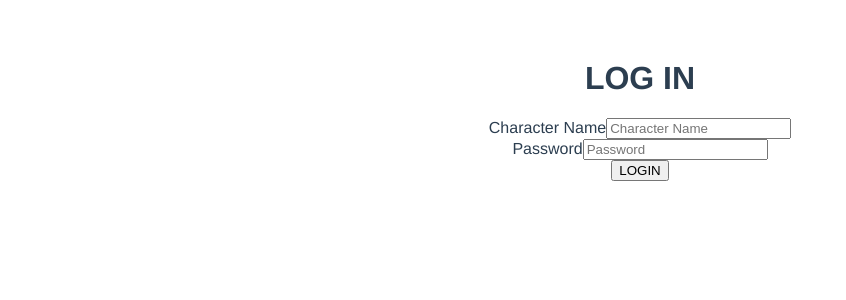
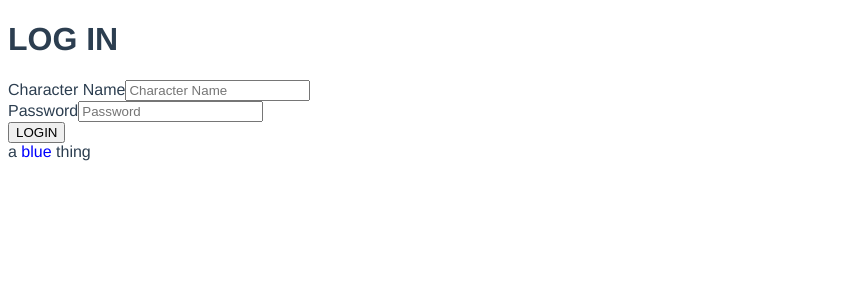
Before and after one commit to teebes/wotc, a Vue app: page / in a window 1280 px wide. Shown: the top 300 px of the page, without its empty margins (0-846 px from the left). Built offline with nearby package versions, Linux system fonts and the light colour scheme.

Commit message:
Got something working!

```diff
--- a/package.json
+++ b/package.json
@@ -14,6 +14,8 @@
     "@vue/cli-plugin-babel": "^3.0.1",
     "@vue/cli-plugin-eslint": "^3.0.1",
     "@vue/cli-service": "^3.0.1",
+    "node-sass": "^4.9.3",
+    "sass-loader": "^7.1.0",
     "vue-template-compiler": "^2.5.17"
   },
   "eslintConfig": {
--- a/src/App.vue
+++ b/src/App.vue
@@ -27,8 +27,6 @@ export default {
   font-family: 'Avenir', Helvetica, Arial, sans-serif;
   -webkit-font-smoothing: antialiased;
   -moz-osx-font-smoothing: grayscale;
-  text-align: center;
   color: #2c3e50;
-  margin-top: 60px;
 }
 </style>
--- a/src/components/Client.vue
+++ b/src/components/Client.vue
@@ -1,16 +1,39 @@
 <template>
     <div>
-        <Login/>
+        <component v-on:submit-login="onSubmitLogin"
+                   v-bind:is="currentComponent"/>
+
+
     </div>
 </template>
 
 <script>
 import Login from './Login.vue'
+import Game from './Game.vue'
 
 export default {
     name: 'Client',
     components: {
         Login,
+        Game,
+    },
+    data() {
+        return {
+            isLoggedIn: false
+        }
+    },
+    methods: {
+        onSubmitLogin (charname, password) {
+            console.log(this.ws);
+
+            console.log('Would like to submit with ' + charname + ' and ' + password);
+            this.isLoggedIn = true;
+        }
+    },
+    computed: {
+        currentComponent: function() {
+            return this.isLoggedIn ? 'Game' : 'Login'
+        }
     }
 }
 </script>
--- /dev/null
+++ b/src/components/Game.vue
@@ -0,0 +1,9 @@
+<template>
+    <div>Game</div>
+</template>
+
+<script>
+export default {
+
+}
+</script>
--- a/src/components/Login.vue
+++ b/src/components/Login.vue
@@ -3,24 +3,59 @@
 
         <h1>LOG IN</h1>
 
-        <div class="form-group">
+        <div>
             <label for="field-charname">Character Name</label>
-            <input id="field-charname" type="charname" class="form-control" placeholder="Character Name" name="charname" value="" required="required">
+            <input id="field-charname" v-model="charname" placeholder="Character Name">
         </div>
+
 
         <div class="form-group">
             <label for="field-password">Password</label>
-            <input id="field-password" name="password" type="password" class="form-control required" placeholder="Password" required="required">
+            <input id="field-password" v-model="password" type="password" placeholder="Password">
         </div>
 
-        <button type="submit" class="btn btn-primary btn-lg">LOGIN</button>
+        <button @click="onSubmit">LOGIN</button>
 
+        <div class='my-test'>
+            a <span>blue</span> thing
+        </div>
 
     </div>
 </template>
 
 <script>
+import Config from '../config.js'
+
 export default {
-    name: 'Login'
+    name: 'Login',
+    data() {
+        return {
+            charname: '',
+            password: '',
+        }
+    },
+    methods: {
+        onSubmit() {
+            this.$emit('submit-login', this.charname, this.password);
+            return;
+
+            const ws = new WebSocket(Config.wsServer);
+            ws.onopen = (event) => {
+                ws.send(JSON.stringify({
+                    type: 'login',
+                    data: {
+                        'charname': this.charname,
+                        'password': this.password,
+                    }
+                }));
+            }
+
+        }
+    }
+
 }
 </script>
+
+<style lang="scss">
+.my-test { span { color: blue } }
+</style>
--- /dev/null
+++ b/src/config.js
@@ -0,0 +1,3 @@
+export default {
+    wsServer: 'ws://localhost:9999/cmd'
+}
```
Also changed, not shown: 1 other file (tests, documents, lock files or other folders).
